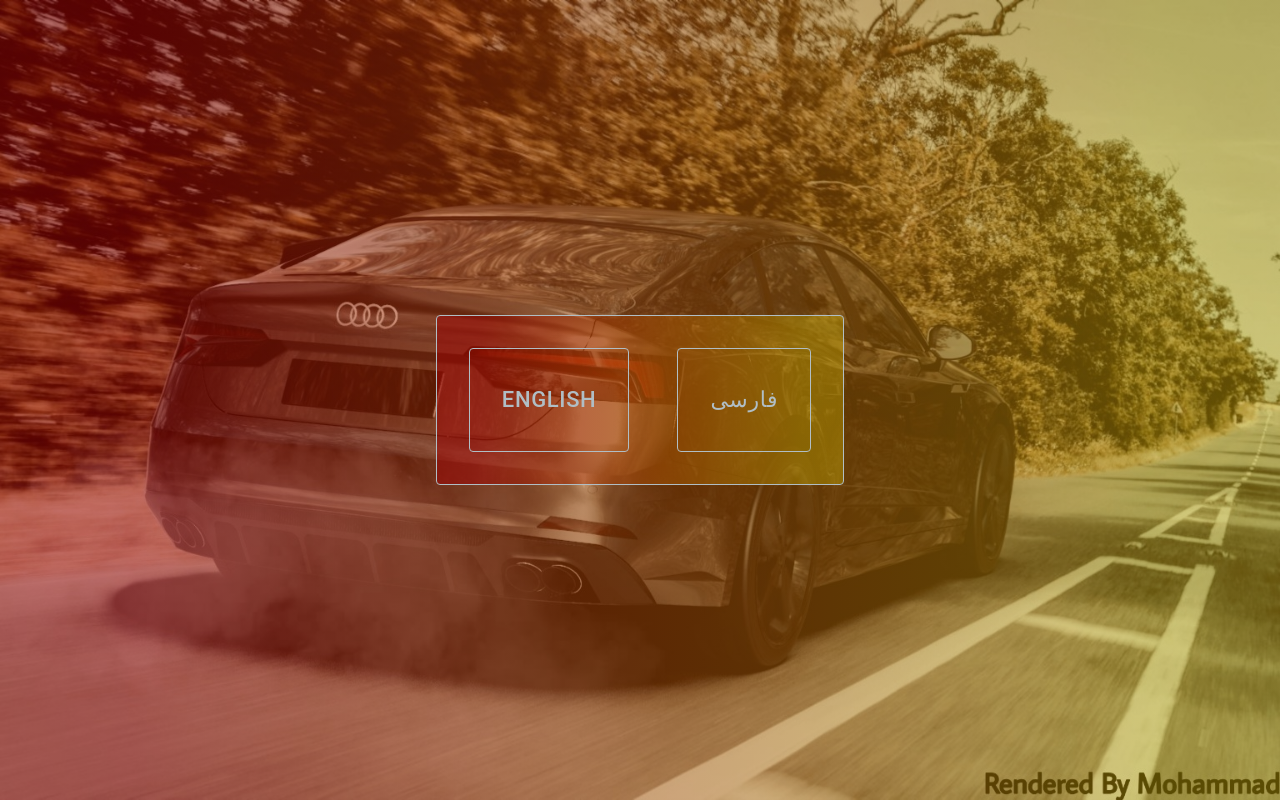
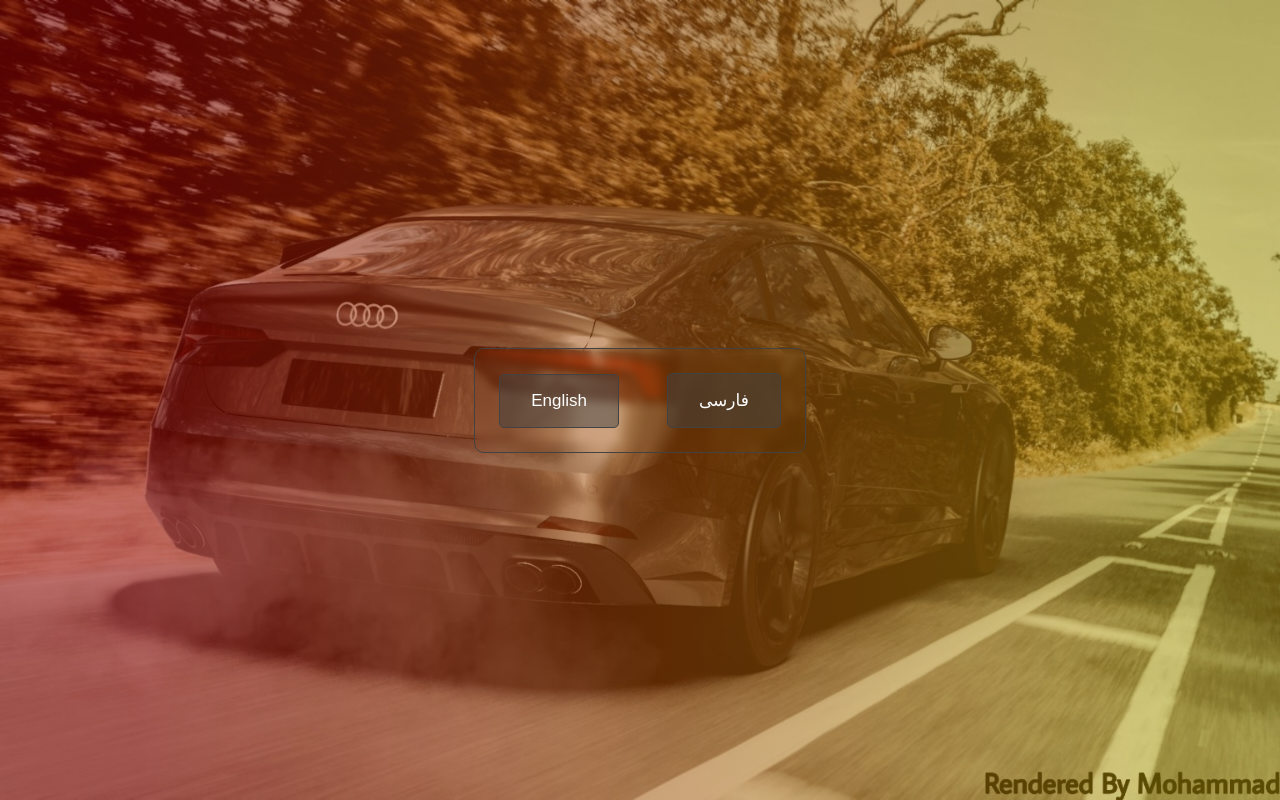
Before and after one commit to MahdiYasini/SadraDesignClient, a React (Create React App) app: page / in a window 1280 px wide. Built offline with nearby package versions, Linux system fonts and the light colour scheme.

Commit message:
Restructure ChooseLanguage component

```diff
--- a/src/components/chooseLanguage/chooseLanguage.js
+++ b/src/components/chooseLanguage/chooseLanguage.js
@@ -1,12 +1,11 @@
 import React from 'react';
 import { connect } from 'react-redux';
-import { makeStyles, Button, Box, Hidden } from '@material-ui/core';
-import blueGrey from '@material-ui/core/colors/blueGrey';
+import { makeStyles } from '@material-ui/core';
 
 import backgroundImage from '../../assets/images/languageBackground.jpg'
 import * as actionCreators from '../../store/actions/index';
 
-const useStyles = makeStyles(theme => ({
+const useStyles = makeStyles({
     rootDiv: {
         width: "100%",
         display: "flex",
@@ -18,84 +17,50 @@ const useStyles = makeStyles(theme => ({
         backgroundRepeat: "no-repeat",
         backgroundSize: "cover",
     },
-    chooseLanguageBox: {
-        backgroundImage: "linear-gradient(90deg, rgb(157, 0, 2, 0.5) 10%, rgb(178, 148, 5, 0.5) 90%)",
-    },
-    paragraph: {
-        color: blueGrey[200],
-        fontSize: "36px",
-        textAlign: "center"
+    showCaseContent: {
+        backdropFilter: "blur(5px)",
+        borderRadius: "10px",
+        border: "1px solid rgb(66.3, 66.3, 66.3)"
     },
     button: {
-        margin: theme.spacing(3),
-        padding: theme.spacing(4),
-        fontSize: "22px",
-        color: blueGrey[200],
-        borderColor: blueGrey[200],
+        backgroundColor: "rgb(66.3, 66.3, 66.3, 0.5)",
+        borderRadius: "5px",
+        border: "1px solid rgb(66.3, 66.3, 66.3)",
+        display: "inline-block",
+        cursor: "pointer",
+        color: "#ffffff",
+        fontSize: "17px",
+        padding: "16px 31px",
+        textDecoration: "none",
+        margin: "1.5rem",
+        transition: "all 1s ease-in-out",
+        "&:hover": {
+            transform: "scale(2)",
+        },
+        "&:focus": {
+            outline: "none",
+            boxShadow: "0 0 3pt 2pt #fff"
+        }
     }
-}));
+});
 
 const ChooseLanguage = (props) => {
     const classes = useStyles();
     return (
-        <Box className={classes.rootDiv}>
-            <Hidden mdUp>
-            <Box border={1} borderColor={blueGrey[200]} borderRadius={4} className={classes.chooseLanguageBox}>
-                    <Box p={1}
-                        width="100%"
-                        display="flex"
-                        flexWrap="wrap"
-                        flexDirection = "column"
-                        alignItems = "center">
-                        <Box>
-                            <Button
-                                size="large"
-                                className={classes.button}
-                                onClick={() => props.onSetLanguage("eng")}
-                                variant="outlined">
-                                English
-                            </Button>
-                        </Box>
-                        <Box >
-                            <Button
-                                className={classes.button}
-                                onClick={() => props.onSetLanguage("fa")}
-                                variant="outlined">
-                                فارسی
-                        </Button>
-                        </Box>
-                    </Box>
-                </Box>
-            </Hidden>
-            <Hidden smDown>
-                <Box border={1} borderColor={blueGrey[200]} borderRadius={4} className={classes.chooseLanguageBox}>
-                    <Box p={1}
-                        width="100%"
-                        display="flex"
-                        flexWrap="wrap"
-                        justifyContent="space-between">
-                        <Box>
-                            <Button
-                                size="large"
-                                className={classes.button}
-                                onClick={() => props.onSetLanguage("eng")}
-                                variant="outlined">
-                                English
-                            </Button>
-                        </Box>
-                        <Box>
-                            <Button
-                                size="large"
-                                className={classes.button}
-                                onClick={() => props.onSetLanguage("fa")}
-                                variant="outlined">
-                                فارسی
-                        </Button>
-                        </Box>
-                    </Box>
-                </Box>
-            </Hidden>
-        </Box>
+        <div className = {classes.rootDiv}>
+            <div className = {classes.showCaseContent}>
+                <button
+                onClick = {() => props.onSetLanguage('en')}
+                className={classes.button}>
+                    English
+                </button>
+                <button
+                onClick = {() => props.onSetLanguage('fa')}
+                className={classes.button}>
+                    فارسی
+                </button>
+            </div>
+        </div>
     );
 };
 
@@ -103,6 +68,6 @@ const mapDispatchToProps = dispatch => {
     return {
         onSetLanguage: (lan) => dispatch(actionCreators.setLanguage(lan))
     }
-}
+};
 
 export default connect(null, mapDispatchToProps)(ChooseLanguage);
```
